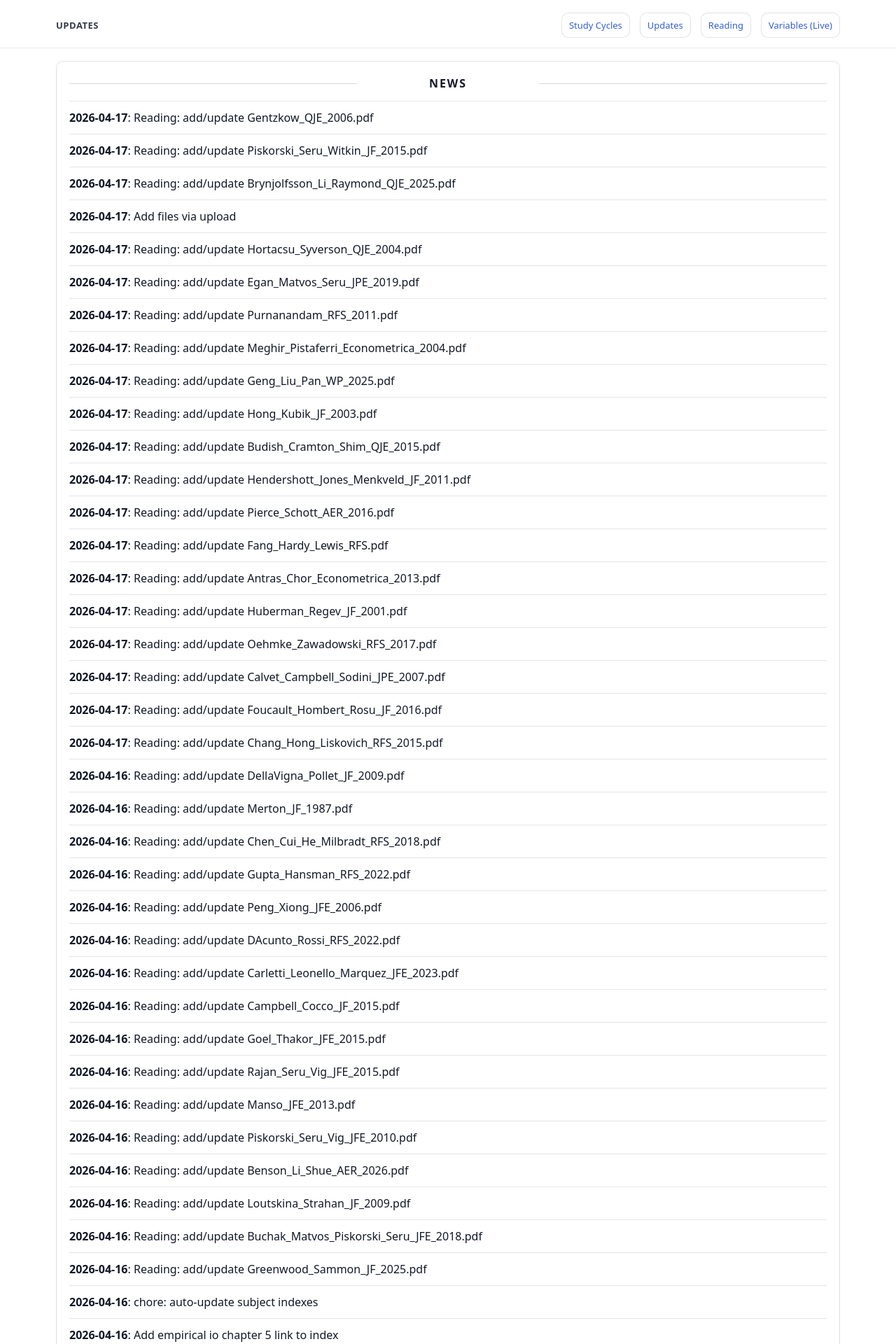
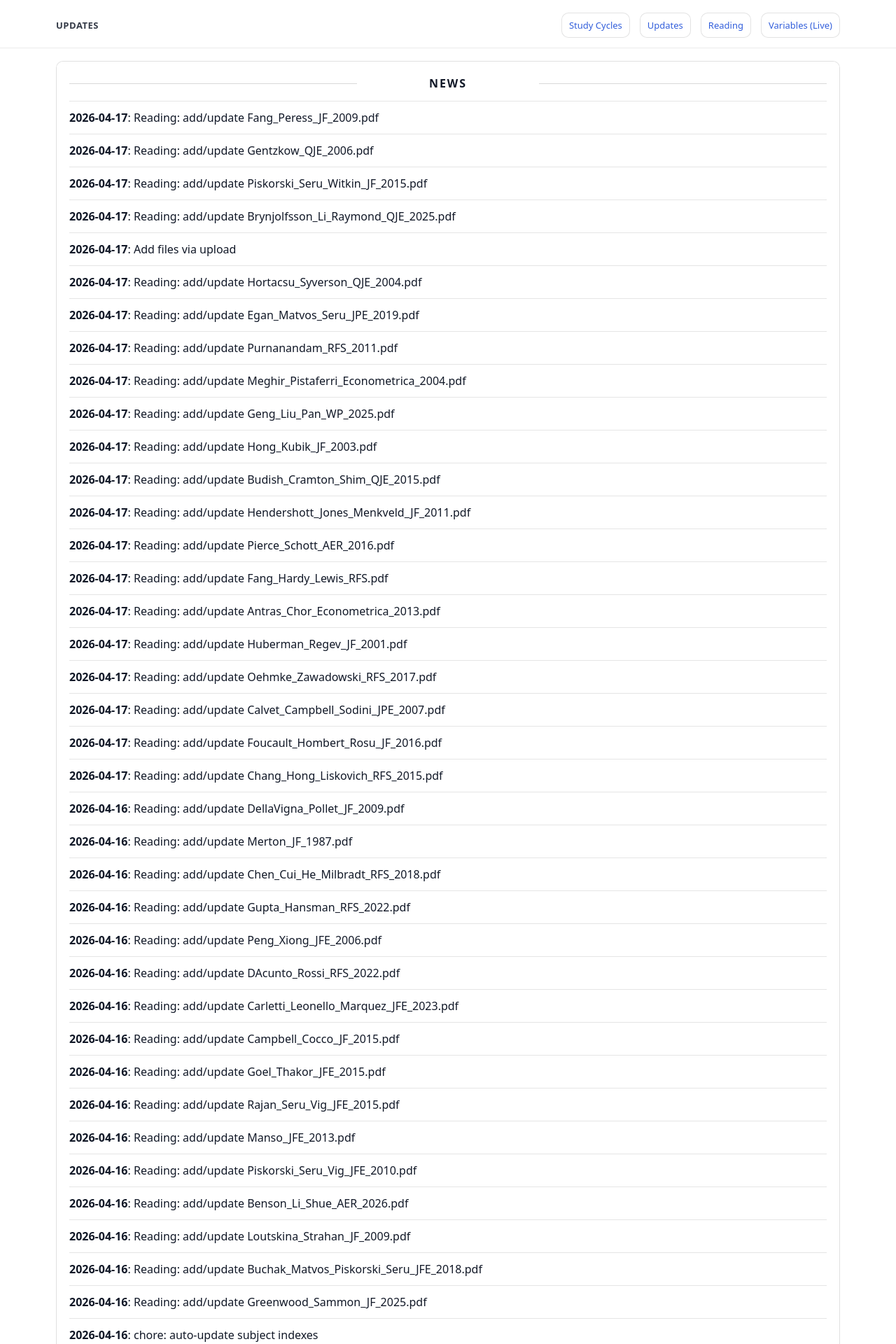
Before and after one commit to yaxinzn/study-archive, a Jekyll site: the page built from updates/index.md, in a window 1280 px wide. Shown: the top 1920 px of the page at 70% size. Built offline with Jekyll 4.4.1, drawn with Linux system fonts in a browser that asks for light colours; some of the changed text lies outside the part shown.

Commit message:
chore: update NEWS feed

```diff
--- a/_data/news.yml
+++ b/_data/news.yml
@@ -1,4 +1,7 @@
 # Auto-generated update history (sorted newest -> oldest). Do not edit manually.
+- ts: "1776431300"
+  date: "2026-04-17"
+  title: "Reading: add/update Fang_Peress_JF_2009.pdf"
 - ts: "1776431159"
   date: "2026-04-17"
   title: "Reading: add/update Gentzkow_QJE_2006.pdf"
```
